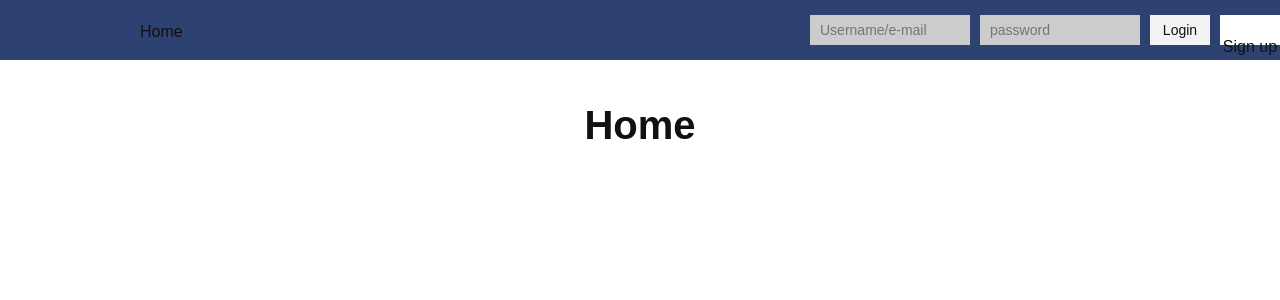
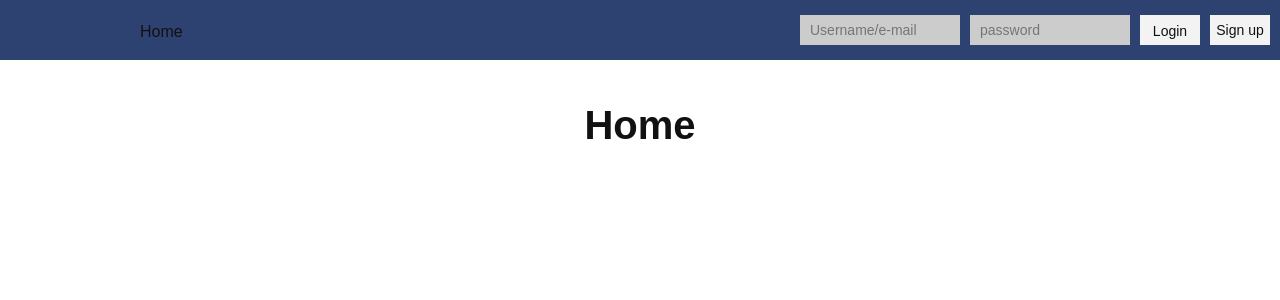
Before and after one commit to AlexMichal/LoginSystem, a PHP site: page / in a window 1280 px wide. Shown: the top 300 px of the page. Run offline with PHP 8.4, Linux system fonts and the light colour scheme.

Commit message:
Changed style of Sign Up button to look like the other buttons

```diff
--- a/public_html/header.php
+++ b/public_html/header.php
@@ -6,7 +6,7 @@
 <!DOCTYPE html>
 <html>
 <head>
-    <link rel="stylesheet" type="text/css" href="stylesheets/style.css">
+    <link rel="stylesheet" type="text/css" href="stylesheets/style.css?v=<?= time() ?>">
 <title></title>
 </head>
 <body>
@@ -20,9 +20,9 @@
             <div class="nav_login">
                 <?php
                     if (isset($_SESSION['u_username'])) {
-                        echo '<form action="includes/logout.inc.php" method="POST"><button type="submit" name="submit">Logout</button></form>';
+                        echo '<form action="includes/logout.inc.php" method="POST"><button type="submit" name="submit" class="nav_button">Logout</button></form>';
                     } else { // not logged in.
-                        echo '<form action="includes/login.inc.php" method="POST"><input type="text" name="username" placeholder="Username/e-mail"><input type="password" name="password" placeholder="password"><button type="submit" name ="submit">Login</button></form><a href="signup.php">Sign up</a>';
+                        echo '<form action="includes/login.inc.php" method="POST"><input type="text" name="username" placeholder="Username/e-mail"><input type="password" name="password" placeholder="password"><button type="submit" name ="submit" class="nav_button">Login</button></form><a href="signup.php" class="nav_button">Sign up</a>';
                     }
                 ?>
             </div>
--- a/public_html/includes/dbh.inc.php
+++ b/public_html/includes/dbh.inc.php
@@ -1,6 +1,6 @@
 <?php
 
-$deployed = false;
+$deployed = true;
 
 if ($deployed) {
     $dbServerName = "qbct6vwi8q648mrn.cbetxkdyhwsb.us-east-1.rds.amazonaws.com";
--- a/public_html/stylesheets/style.css
+++ b/public_html/stylesheets/style.css
@@ -162,43 +162,38 @@ header .nav_login form input {
     line-height: 30px;
 }
 
-header .nav_login form button {
+
+
+/* header sign up button */
+header .nav_login a {
+    margin-top: 15px;
+}
+
+/* nav buttons */
+.nav_button {
+    line-height: 30px;
+    display: block;
     float: left;
     width: 60px;
     height: 30px;
     margin-right: 10px;
     border: none;
-    background-color: #f3f3f3;
     font-family: arial;
     font-size: 14px;
     color: #111;
+    background-color: #f3f3f3;
     cursor: pointer;
+    text-align: center;
 }
 
-header .nav_login form button:hover {
+.nav_button:hover {
     background-color: #ccc;
 }
 
-/* header sign up button */
-header .nav_login a {
-    display: block;
-    margin: 15px 0 0 0;
-    width: 60px;
-    height: 30px;
-    border: none;
-    float: left;
-    background-color: #fff;
-    font-family: arial;
-    font-size: 16px;
-    color: #111;
-    line-height: 63px;
-    cursor: pointer;
-    text-align: center;
-
-}
 .main_container {
     padding-top: 40px;
 }
+
 .main_container h2 {
     font-family: arial;
     font-size: 40px;
```
